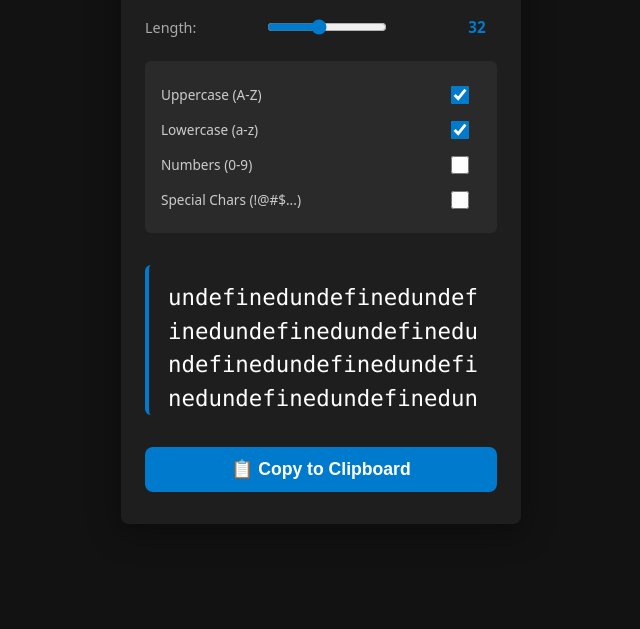
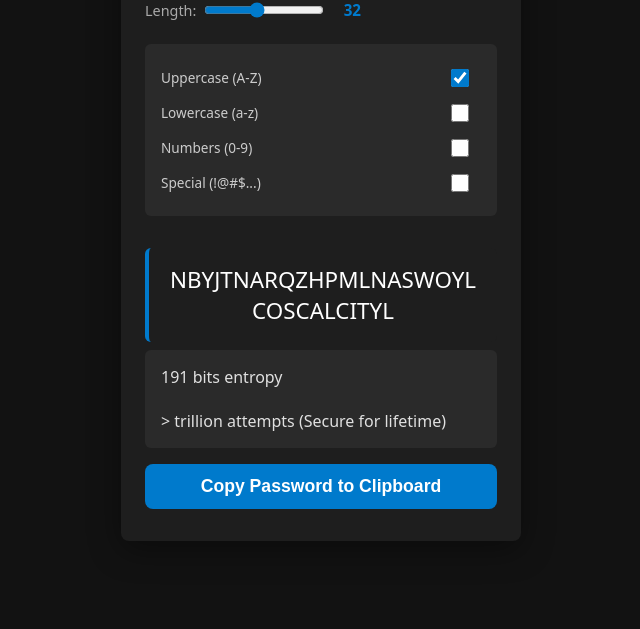
Before and after one commit to jeroen256/jeroen256.github.io, a plain HTML site: page generate-password.html in a window 1280 px wide. Shown: the part 171-800 px from the top of the page, without its empty margins (319-959 px from the left). Drawn offline with Linux system fonts and the light colour scheme.

Commit message:
fixed errors with qwen3.5:9b

```diff
--- a/generate-password.html
+++ b/generate-password.html
@@ -3,281 +3,168 @@
 <head>
     <meta charset="UTF-8">
     <meta name="viewport" content="width=device-width, initial-scale=1.0">
-    <title>Password Generator 🔑</title>
+    <title>Password Generator</title>
     <style>
-        * {
-            box-sizing: border-box;
-            margin: 0;
-            padding: 0;
-        }
-
+        * { box-sizing: border-box; margin: 0; padding: 0; }
         body {
             font-family: system-ui, -apple-system, sans-serif;
-            background: #121212;
-            color: #e0e0e0;
-            min-height: 100vh;
-            display: flex;
-            align-items: center;
-            justify-content: center;
-            padding: 1.5rem;
+            background: #121212; color: #e0e0e0;
+            min-height: 100vh; display: flex; align-items: center; justify-content: center; padding: 1.5rem;
         }
-
         .container {
-            background: #1e1e1e;
-            border-radius: 8px;
-            padding: 2rem 1.5rem;
-            max-width: 400px;
-            width: 100%;
-            box-shadow: 0 8px 32px rgba(0, 0, 0, 0.4);
+            background: #1e1e1e; border-radius: 8px; padding: 2rem 1.5rem;
+            max-width: 400px; width: 100%; box-shadow: 0 8px 32px rgba(0,0,0,0.4);
         }
-
-        h1 {
-            text-align: center;
-            font-size: 1.25rem;
-            margin-bottom: 1.5rem;
-            color: #007acc;
-        }
-
-        .length-control {
-            display: flex;
-            align-items: center;
-            justify-content: space-between;
-            gap: 8px;
-            margin-top: 1rem;
-        }
-
-        .length-label {
-            font-size: 0.9rem;
-            color: #aaa;
-        }
-
-        input[type="range"] {
-            width: 120px;
-            accent-color: #007acc;
-        }
-
-        .value-display {
-            min-width: 40px;
-            text-align: center;
-            font-size: 0.95rem;
-            color: #007acc;
-            font-weight: bold;
-        }
-
-        ul {
-            list-style-type: none;
-            margin-top: 1.5rem;
-            padding: 1rem;
-            background: #2a2a2a;
-            border-radius: 6px;
-        }
-
-        li {
-            display: flex;
-            align-items: center;
-            justify-content: space-between;
-            padding: 0.5rem 0;
-            font-size: 0.85rem;
-            color: #ccc;
-            cursor: pointer;
-            transition: background 0.2s ease;
-        }
-
-        li:hover {
-            background: #333;
-        }
-
-        .option-name {
-            flex-shrink: 0;
-        }
-
-        input[type="checkbox"] {
-            margin-right: 0.75rem;
-            width: 18px;
-            height: 18px;
-            accent-color: #007acc;
-            cursor: pointer;
-        }
-
-        .password-display {
-            margin-top: 2rem;
-            padding: 1rem;
-            background: #1e1e1e;
-            border-left: 4px solid #007acc;
-            border-radius: 6px;
-            max-height: 150px;
-            overflow: hidden;
-        }
-
-        .current-password {
-            font-family: 'Monaco', 'Consolas', monospace;
-            font-size: 1.4rem;
-            color: #fff;
-            text-align: center;
-            word-break: break-all;
-            line-height: 1.5;
-        }
-
-        button {
-            width: 100%;
-            background: #007acc;
-            color: white;
-            border: none;
-            padding: 0.75rem;
-            margin-top: 2rem;
-            font-size: 1.1rem;
-            font-weight: bold;
-            border-radius: 8px;
-            cursor: pointer;
-        }
-
-        button:hover {
-            background: #0062a3;
-        }
-
+        h1 { text-align: center; font-size: 1.25rem; margin-bottom: 1.5rem; color: #007acc; }
+        .length-control { display: flex; align-items: center; gap: 8px; margin-top: 1rem; flex-wrap: wrap;}
+        .length-label { font-size: 0.9rem; color: #aaa; }
+        input[type="range"] { width: 120px; accent-color: #007acc; }
+        .value-display { min-width: 40px; text-align: center; font-size: 0.95rem; color: #007acc; font-weight: bold;}
+        ul { list-style-type: none; margin-top: 1.5rem; padding: 1rem; background: #2a2a2a; border-radius: 6px; }
+        li { display: flex; align-items: center; justify-content: space-between; padding: 0.5rem 0; font-size: 0.85rem; color: #ccc; cursor: pointer; transition: background 0.2s ease;}
+        li:hover { background: #333; }
+        .option-name{flex-shrink:0}
+        input[type="checkbox"] { margin-right: 0.75rem; width: 18px; height: 18px; accent-color: #007acc; cursor: pointer;}
+        .password-display { margin-top: 2rem; padding: 1rem; background: #1e1e1e; border-left: 4px solid #007acc; border-radius: 6px; }
+        .current-password { font-family: 'Monaco', 'Consolas' monospace; font-size: 1.4rem; color: #fff; text-align: center; word-break: break-all;}
+        .stats-box { margin-top: 0.5rem; padding: 1rem; border-radius: 6px; background: #2a2a2a;}
+        button { width: 100%; background: #007acc; color: white; border: none; padding: 0.75rem; margin-top: 1rem; font-size: 1.1rem; font-weight: bold; border-radius: 8px; cursor: pointer;}
+        button:hover { background: #0062a3; }
     </style>
 </head>
 <body>
+<div class="container">
+    <h1>Password Generator</h1>
 
-<div class="container">
-    <h1>Password Generator 🔑</h1>
-
-    <!-- Length Control -->
-    <div class="length-control">
-        <label for="length" class="length-label">Length:</label>
+    <div style="display:flex;align-items:center;gap:8px;margin-top:1rem;">
+        <label for="length" style="color:#aaa;font-size:0.9rem;">Length:</label>
         <input type="range" id="length" min="8" max="64" value="32">
-        <span class="value-display" id="lengthDisplay">32</span>
+        <span id="lengthDisplay" style="min-width:40px;text-align:center;color:#007acc;font-size:0.95rem;font-weight:bold;">32</span>
     </div>
 
-    <!-- Character Options -->
-    <ul id="optionsList">
-        <li><span class="option-name">Uppercase (A-Z)</span> <input type="checkbox" id="uppercase"></li>
-        <li><span class="option-name">Lowercase (a-z)</span> <input type="checkbox" id="lowercase"></li>
-        <li><span class="option-name">Numbers (0-9)</span> <input type="checkbox" id="numbers"></li>
-        <li><span class="option-name">Special Chars (!@#$...)</span> <input type="checkbox" id="special"></li>
+    <ul style="margin-top:1.5rem;padding:1rem;background:#2a2a2a;border-radius:6px;">
+        <li><span>Uppercase (A-Z)</span> <input type="checkbox" id="uppercase" checked></li>
+        <li><span>Lowercase (a-z)</span> <input type="checkbox" id="lowercase"></li>
+        <li><span>Numbers (0-9)</span> <input type="checkbox" id="numbers"></li>
+        <li><span>Special (!@#$...)</span> <input type="checkbox" id="special"></li>
     </ul>
 
-    <!-- Password Display -->
-    <div class="password-display">
-        <div class="current-password" id="passwordDisplay"></div>
+    <div class="password-display"><div class="current-password" id="passwordDisplay"></div></div>
+
+    <div class="stats-box">
+        <span id="entropyValue">0</span> bits entropy<br><br>
+        <span id="bruteForceEstimate"></span>
     </div>
 
-    <!-- Copy Button -->
-    <button onclick="copyPassword()">📋 Copy to Clipboard</button>
+    <button onclick="copyPassword()">Copy Password to Clipboard</button>
 </div>
 
 <script>
-    // Character sets
-    const upper = 'ABCDEFGHIJKLMNOPQRSTUVWXYZ';
-    const lower = 'abcdefghijklmnopqrstuvwxyz';
-    const numbers = '0123456789';
-    const special = '!@#$%^&*()_+{}|:\"<>?~`-[]/\\,.';
+const UPPER = 'ABCDEFGHIJKLMNOPQRSTUVWXYZ';
+const LOWER = 'abcdefghijklmnopqrstuvwxyz';
+const NUMBERS = '0123456789';
+const SPECIAL = '!@#$%^&*()_+{}|:"<>?~`-[]/\\,.';
 
-    // Get character codes from checkboxes
-    function getCharsetOptions() {
-        const options = {};
-        if (document.getElementById('uppercase').checked) options.upper = upper.length;
-        if (document.getElementById('lowercase').checked) options.lower = lower.length;
-        if (document.getElementById('numbers').checked) options.numbers = numbers.length;
-        if (document.getElementById('special').checked) options.special = special.length;
-
-        return options;
-    }
-
-    // Generate password
 function generatePassword() {
     const length = parseInt(document.getElementById('length').value);
-        const opts = getCharsetOptions();
+    const useUpper = document.getElementById('uppercase').checked;
+    const useLower = document.getElementById('lowercase').checked;
+    const useNums = document.getElementById('numbers').checked;
+    const useSpec = document.getElementById('special').checked;
 
-        // Ensure at least one character type is selected and minimum 8 chars required
-        if (Object.keys(opts).length === 0 || length < 8) {
-            alert('Please select at least one character type and require minimum 8 characters!');
+    if (!useUpper && !useLower && !useNums && !useSpec) {
+        alert('Select at least one character type!');
         return;
     }
 
-        const charset = [];
-        for (const [key, value] of Object.entries(opts)) {
-            for (let i = 0; i < value; i++) {
-                charset.push(charset[key === 'upper' && opts.lower > 1 ? 'lower' : key]);
-            }
+    if (length < 8) {
+        alert('Minimum length is 8 characters!');
+        document.getElementById('length').value = 8;
+        document.getElementById('lengthDisplay').textContent = '8';
+        return;
     }
 
+    let charset = '';
+    if (useUpper) charset += UPPER;
+    if (useLower) charset += LOWER;
+    if (useNums) charset += NUMBERS;
+    // Only add special chars if other options are enabled
+    let useSpecialOnly = true;
+    if ((useUpper || useLower || useNums)) {
+        useSpecialOnly = document.getElementById('special').checked;
+    }
+
+    if (useSpecialOnly) charset += SPECIAL;
+
     let password = '';
-
     for (let i = 0; i < length; i++) {
         const randomIndex = Math.floor(Math.random() * charset.length);
         password += charset[randomIndex];
     }
 
     document.getElementById('passwordDisplay').textContent = password;
+
+    // Calculate entropy
+    const charsetSize = UPPER.length + LOWER.length + NUMBERS.length + (useSpecialOnly ? SPECIAL.length : 1);
+    const entropy = Math.floor(length * Math.log2(charsetSize));
+    document.getElementById('entropyValue').textContent = entropy;
+
+    let bfEstimate = '';
+    if (length >= 30 && charsetSize > 65) {
+        bfEstimate = 'Unbreakable - virtually infinite protection';
+    } else if (entropy >= 120) {
+        bfEstimate = '> trillion attempts\n(Secure for lifetime)';
+    } else if (entropy >= 80) {
+        bfEstimate = '> billion attempts\n(Strong password)';
+    } else {
+        bfEstimate = 'Consider using at least 24 chars';
+    }
+    document.getElementById('bruteForceEstimate').textContent = bfEstimate;
 }
 
-    // Calculate and display statistics
-    function calculateStats(password) {
-        const length = password.length;
-        const opts = getCharsetOptions();
-        let charsetSize = 0;
-        Object.values(opts).forEach(size => {
-            charsetSize += size;
-        });
-
-        const entropy = Math.floor(length * Math.log2(charsetSize)); // bits of entropy
-
-        document.getElementById('entropyValue').textContent = entropy + ' bits';
-
-        let bfEstimate = '';
-        if (length >= 20 && charsetSize > 70) {
-            bfEstimate = '> 10^85 attempts\n(Million years to crack with all GPU farms on Earth)';
-        } else if (length >= 16 && length <= 20) {
-            bfEstimate = `> ${Math.pow(charsetSize, length).toLocaleString('en-US')}\n(Still billions per year even on modern hardware)`;
-        } else if (length >= 12 && charsetSize > 50) {
-            bfEstimate = `> ${Math.pow(charsetSize, length).toLocaleString('en-US')}\n(Breakable with dedicated attacks in ~74 years)`;
-        } else if (length < 16) {
-            bfEstimate = 'Consider using at least 20+ chars for unbreakable protection';
-        }
-
-        document.getElementById('bruteForceEstimate').innerHTML = bfEstimate;
-    }
-
-    // Copy to clipboard
-    async function copyPassword() {
+function copyPassword() {
     const password = document.getElementById('passwordDisplay').textContent;
+    const textarea = document.createElement('textarea');
+    textarea.value = password;
+    textarea.style.position = 'fixed';
+    textarea.style.opacity = '0';
+    textarea.style.right = '-1px';
+    document.body.appendChild(textarea);
 
     try {
-            await navigator.clipboard.writeText(password);
-        } catch (err) {
-            alert('Browser does not support clipboard API. Please select and copy manually.');
-            return;
-        }
+        textarea.select();
+        document.execCommand('copy');
 
-        // Show notification
         const notif = document.createElement('div');
         notif.style.cssText = `position:fixed;top:1rem;left:50%;transform:translateX(-50%);background:#007acc;color:white;padding:1rem 2rem;border-radius:8px;font-weight:bold;z-index:9999;`;
-        notif.textContent = '✅ Password copied!';
+        notif.textContent = 'Password copied!';
         document.body.appendChild(notif);
 
         setTimeout(() => {
+            textarea.remove();
             notif.style.opacity = '0';
             setTimeout(() => notif.remove(), 300);
         }, 1500);
+    } catch (e) {
+        alert('Could not copy. Long press select manually.');
     }
 
-    // Initialize on load
+    textarea.remove();
+}
+
 window.onload = () => {
-        document.getElementById('uppercase').checked = true;
-        document.getElementById('lowercase').checked = true;
-        document.getElementById('numbers').checked = false;
-        document.getElementById('special').checked = false;
-
     generatePassword();
 
     document.getElementById('length').oninput = function() {
         document.getElementById('lengthDisplay').textContent = this.value;
         generatePassword();
     };
-    }
 
+    // Add listeners to checkboxes - use click event, don't prevent default check
+    ['uppercase', 'lowercase', 'numbers', 'special'].forEach(id => {
+        document.getElementById(id).addEventListener('click', generatePassword);
+    });
+};
 </script>
-
 </body>
 </html>
```
Also changed, not shown: index.html (+1 -0 lines). Lines whose indentation alone changed are shown as unchanged.
